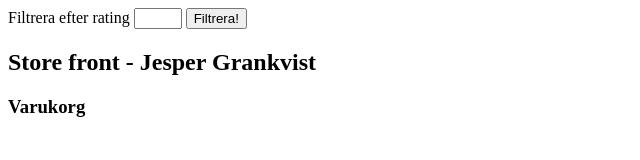
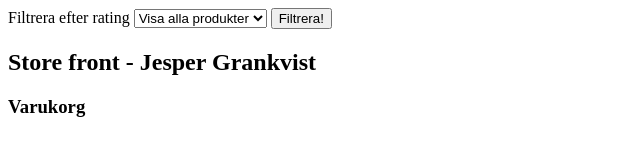
Before and after one commit to JesperGrank/Store-Front, a plain HTML site: page index.html in a window 1280 px wide. Shown: the whole page, without its empty margins (0-640 px from the left). Drawn offline with Linux system fonts and the light colour scheme; no server answers.

Commit message:
Lägger till select-meny

```diff
--- a/index.html
+++ b/index.html
@@ -7,7 +7,15 @@
 
 <body>
     <label for="filterInput">Filtrera efter rating</label>
-    <input id="filterInput" type="number" min="1" max="5">
+    <!-- <input id="filterInput" type="number" min="1" max="5"> -->
+    <select id="filterInput">
+        <option value="0">Visa alla produkter</option>
+        <option value="1">1</option>
+        <option value="2">2</option>
+        <option value="3">3</option>
+        <option value="4">4</option>
+        <option value="5">5</option>
+    </select>
     <button id="filterButton">Filtrera!</button>
     <div id="root">
         <h2>Store front - Jesper Grankvist</h2>
--- a/index.js
+++ b/index.js
@@ -4,7 +4,7 @@ const shoppingCart = document.getElementById("shoppingCart")
 const totalSpent = document.getElementById("totalSpent")
 
 const transactions = []
-let startValue = 0
+const startValue = 0
 const filterInput = document.getElementById("filterInput")
 const filterButton = document.getElementById("filterButton")
 
@@ -72,7 +72,7 @@ function onBuyButton(item) {
 }
 
 function renderAllItems(item, userInput){
-
+    //console.log(item.rating)
     const wrapper = document.createElement("div")
 
     if(item.rating >= userInput){
```
